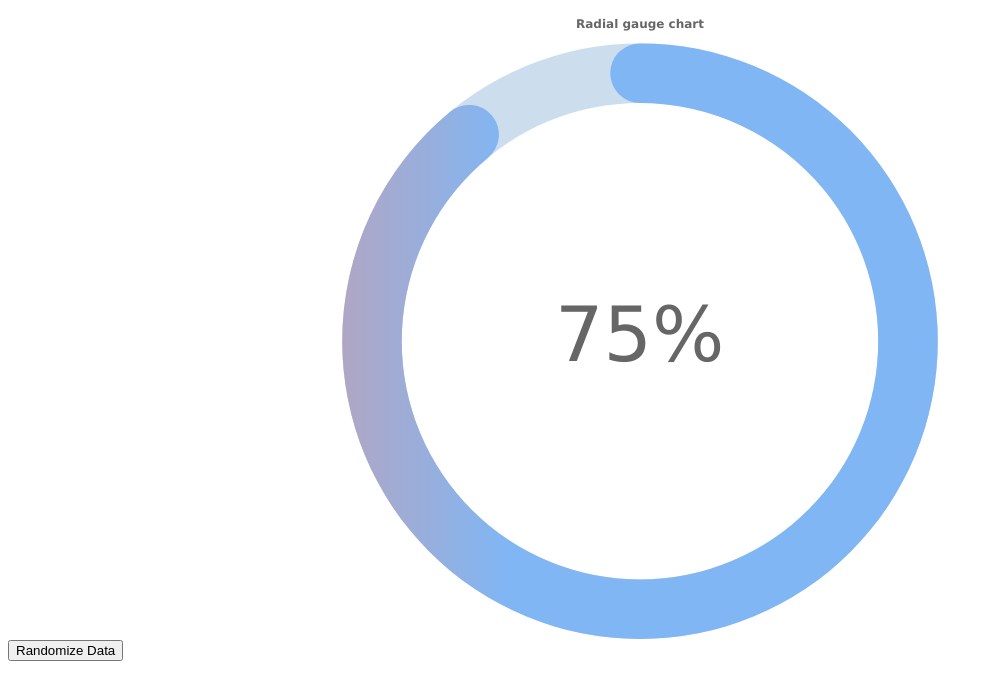
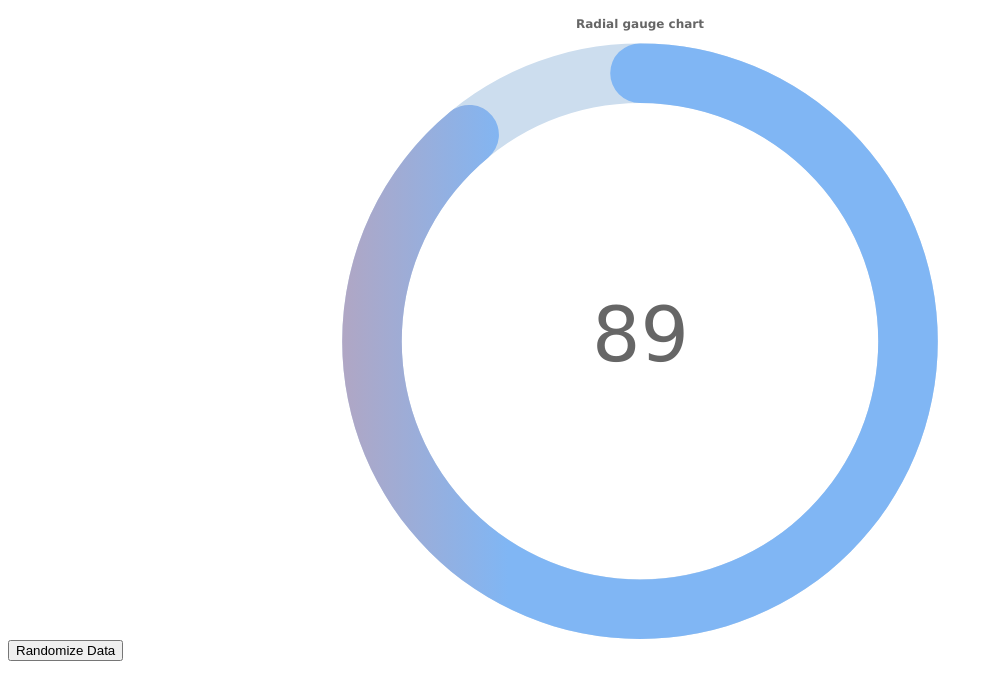
Before and after one commit to pandameister/chartjs-chart-radial-gauge, a website: page samples/basic.html in a window 1280 px wide. Shown: the whole page, without its empty margins (0-993 px from the left). Drawn offline with Linux system fonts and the light colour scheme; files whose address does not match are found by name.

Commit message:
Removes sample code from the basic.html file

```diff
--- a/samples/basic.html
+++ b/samples/basic.html
@@ -48,10 +48,6 @@
             display: true,
             text: 'Radial gauge chart'
           },
-          centerArea: {
-            text: '75%',
-            subText: 'TOTAL JOB POSTINGS',
-          },
           centerPercentage: 80
         }
       };
```
